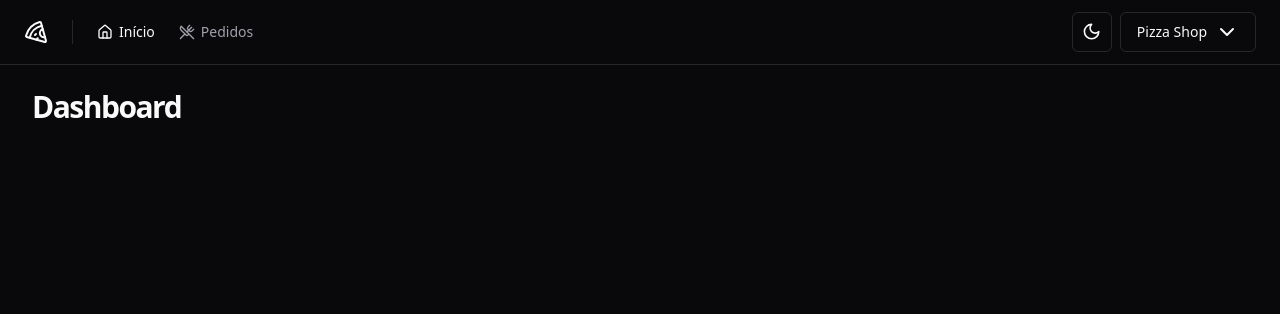
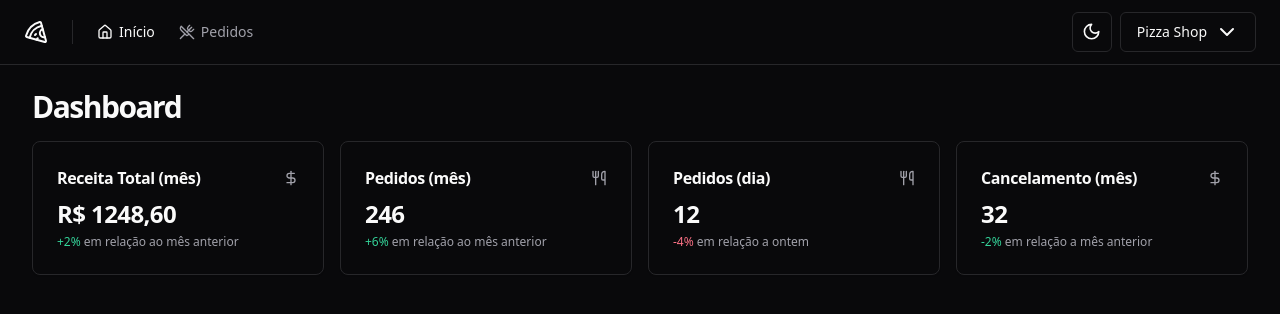
Before and after one commit to devKaduu/pizza-shop, a React (Vite) app: page / in a window 1280 px wide. Shown: the top 314 px of the page. Built offline with nearby package versions, Linux system fonts and the light colour scheme.

Commit message:
feat: create cards for the dashboard page

```diff
--- a/src/pages/app/dashboard/dashboard.tsx
+++ b/src/pages/app/dashboard/dashboard.tsx
@@ -1,4 +1,8 @@
 import { Helmet } from "react-helmet-async";
+import { MonthRevenueCard } from "./month-revenue-card";
+import { MonthOrdersAmoutCard } from "./month-orders-amout-card";
+import { DayOrdersAmoutCard } from "./day-orders-amout-card";
+import { MonthCanceledOrdersAmoutCard } from "./month-canceled-orders-amount-card";
 
 const Dashboard = () => {
   return (
@@ -7,7 +11,12 @@
       <div className="flex flex-col gap-4">
         <h1 className="text-3xl font-bold tracking-tighter">Dashboard</h1>
 
-        <div className="grid grid-cols-4 gap-4"></div>
+        <div className="grid grid-cols-4 gap-4">
+          <MonthRevenueCard />
+          <MonthOrdersAmoutCard />
+          <DayOrdersAmoutCard />
+          <MonthCanceledOrdersAmoutCard />
+        </div>
       </div>
     </>
   );
--- /dev/null
+++ b/src/pages/app/dashboard/day-orders-amout-card.tsx
@@ -0,0 +1,19 @@
+import { Card, CardTitle, CardHeader, CardContent } from "@/components/ui/card";
+import { Utensils } from "lucide-react";
+
+export function DayOrdersAmoutCard() {
+  return (
+    <Card>
+      <CardHeader className="flex items-center justify-between pb-2 flex-row space-y-0">
+        <CardTitle className="text-base font-semibold">Pedidos (dia)</CardTitle>
+        <Utensils className="h-4 w-4 text-muted-foreground" />
+      </CardHeader>
+      <CardContent className="space-y-1">
+        <span className="text-2xl font-bold tracking-tight">12</span>
+        <p className="text-xs text-muted-foreground">
+          <span className="text-rose-500 dark:text-rose-400">-4%</span> em relação a ontem
+        </p>
+      </CardContent>
+    </Card>
+  );
+}
--- /dev/null
+++ b/src/pages/app/dashboard/month-canceled-orders-amount-card.tsx
@@ -0,0 +1,19 @@
+import { Card, CardTitle, CardHeader, CardContent } from "@/components/ui/card";
+import { DollarSign } from "lucide-react";
+
+export function MonthCanceledOrdersAmoutCard() {
+  return (
+    <Card>
+      <CardHeader className="flex items-center justify-between pb-2 flex-row space-y-0">
+        <CardTitle className="text-base font-semibold">Cancelamento (mês)</CardTitle>
+        <DollarSign className="h-4 w-4 text-muted-foreground" />
+      </CardHeader>
+      <CardContent className="space-y-1">
+        <span className="text-2xl font-bold tracking-tight">32</span>
+        <p className="text-xs text-muted-foreground">
+          <span className="text-emerald-500-500 dark:text-emerald-400">-2%</span> em relação a mês anterior
+        </p>
+      </CardContent>
+    </Card>
+  );
+}
--- /dev/null
+++ b/src/pages/app/dashboard/month-orders-amout-card.tsx
@@ -0,0 +1,19 @@
+import { Card, CardTitle, CardHeader, CardContent } from "@/components/ui/card";
+import { Utensils } from "lucide-react";
+
+export function MonthOrdersAmoutCard() {
+  return (
+    <Card>
+      <CardHeader className="flex items-center justify-between pb-2 flex-row space-y-0">
+        <CardTitle className="text-base font-semibold">Pedidos (mês)</CardTitle>
+        <Utensils className="h-4 w-4 text-muted-foreground" />
+      </CardHeader>
+      <CardContent className="space-y-1">
+        <span className="text-2xl font-bold tracking-tight">246</span>
+        <p className="text-xs text-muted-foreground">
+          <span className="text-emerald-500 dark:text-emerald-400">+6%</span> em relação ao mês anterior
+        </p>
+      </CardContent>
+    </Card>
+  );
+}
--- /dev/null
+++ b/src/pages/app/dashboard/month-revenue-card.tsx
@@ -0,0 +1,19 @@
+import { Card, CardTitle, CardHeader, CardContent } from "@/components/ui/card";
+import { DollarSign } from "lucide-react";
+
+export function MonthRevenueCard() {
+  return (
+    <Card>
+      <CardHeader className="flex items-center justify-between pb-2 flex-row space-y-0">
+        <CardTitle className="text-base font-semibold">Receita Total (mês)</CardTitle>
+        <DollarSign className="h-4 w-4 text-muted-foreground" />
+      </CardHeader>
+      <CardContent className="space-y-1">
+        <span className="text-2xl font-bold tracking-tight">R$ 1248,60</span>
+        <p className="text-xs text-muted-foreground">
+          <span className="text-emerald-500 dark:text-emerald-400">+2%</span> em relação ao mês anterior
+        </p>
+      </CardContent>
+    </Card>
+  );
+}
```
Also changed, not shown: 1 other file (tests, documents, lock files or other folders).
